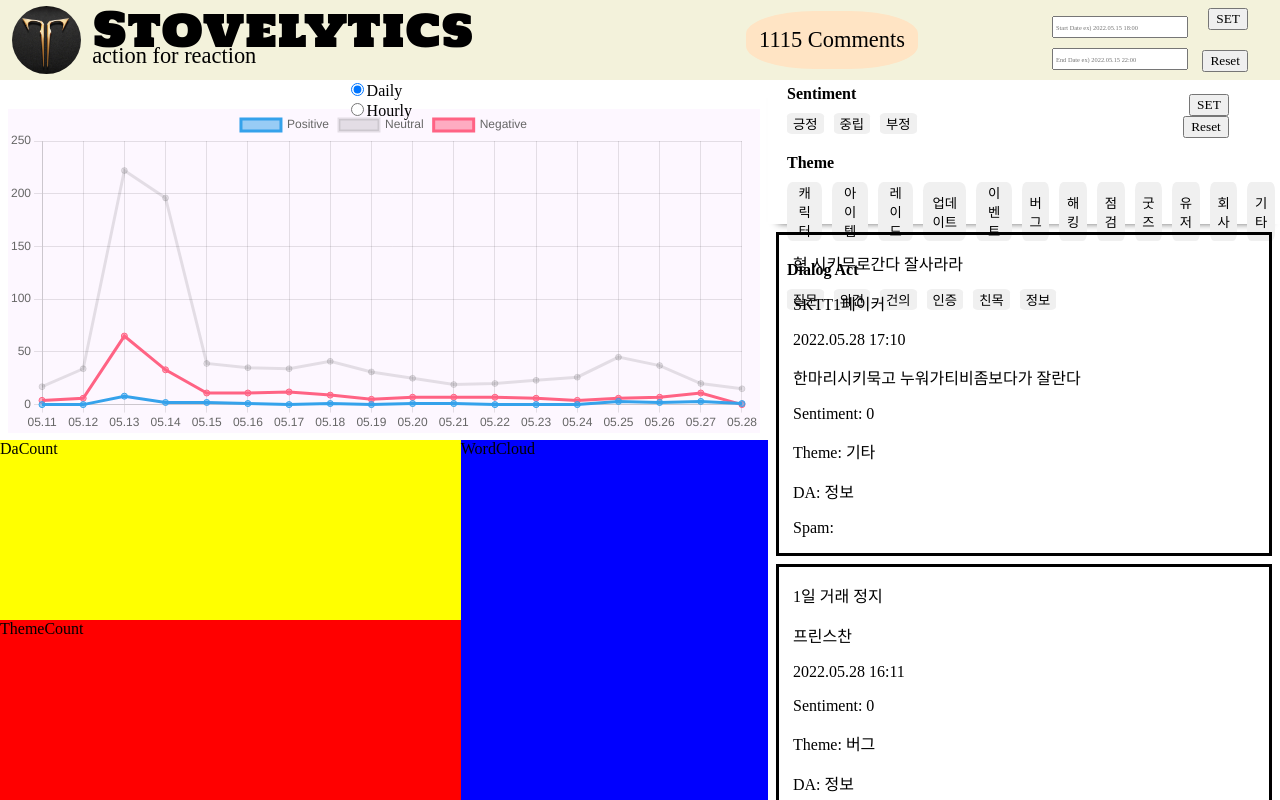
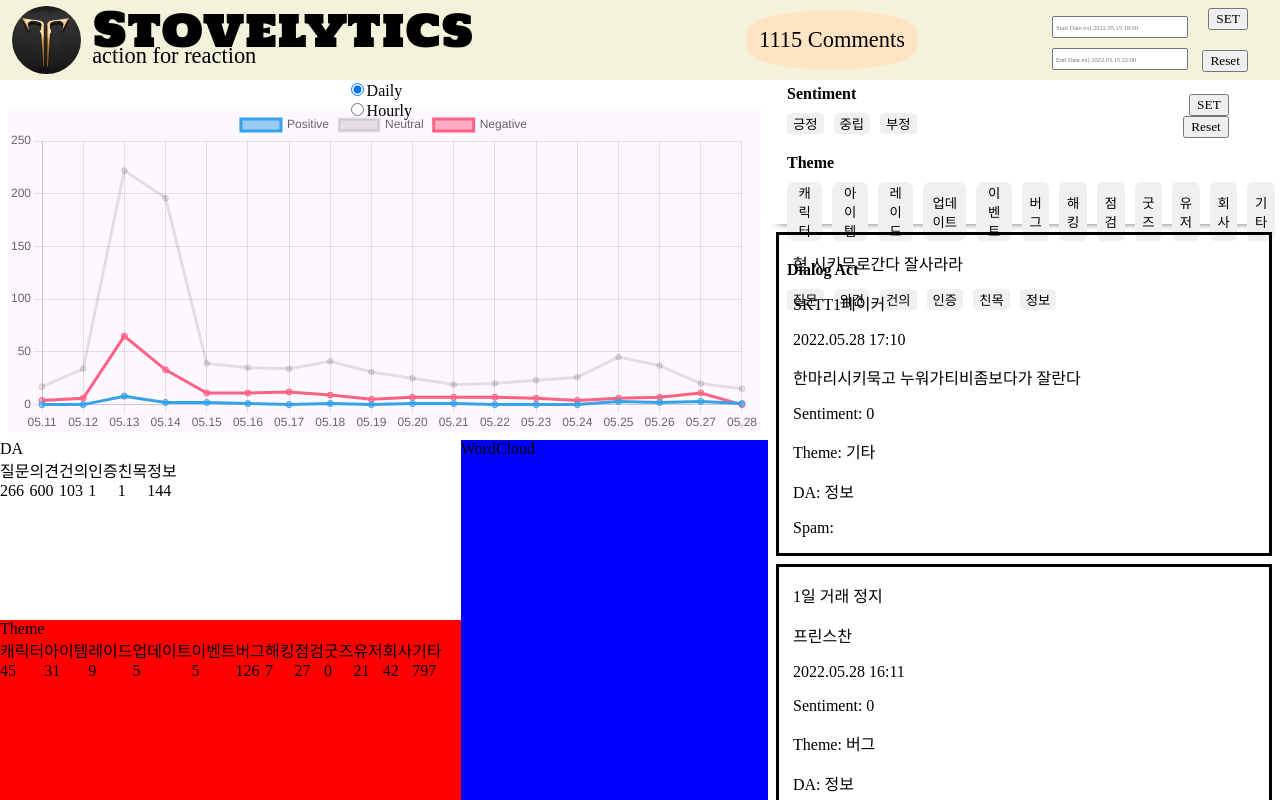
Before and after one commit to Albatross-Labs/Stovelytics, a React (Create React App) app: page / in a window 1280 px wide. Built offline with nearby package versions, Linux system fonts and the light colour scheme; a web font is replaced by a local one.

Commit message:
Counter simple added

```diff
--- a/package.json
+++ b/package.json
@@ -3,7 +3,13 @@
   "version": "0.1.0",
   "private": true,
   "dependencies": {
+    "@fortawesome/fontawesome-svg-core": "^6.1.1",
+    "@fortawesome/free-brands-svg-icons": "^6.1.1",
+    "@fortawesome/free-regular-svg-icons": "^6.1.1",
+    "@fortawesome/free-solid-svg-icons": "^6.1.1",
+    "@fortawesome/react-fontawesome": "^0.1.18",
     "axios": "^0.26.1",
+    "babel-plugin-macros": "^3.1.0",
     "chart.js": "^3.8.0",
     "css-loader": "^6.7.1",
     "react": "^18.0.0",
--- /dev/null
+++ b/src/components/PeriodAnalysis/Counter/IconWithCount.jsx
@@ -0,0 +1,27 @@
+import React, { useContext } from 'react'
+import styled from 'styled-components';
+
+import { FontAwesomeIcon } from '@fortawesome/react-fontawesome'
+import { PeriodContext } from '../../../contexts/PeriodContext';
+
+const Count = styled.div`
+
+`
+
+export default function IconWithCount({label}) {
+  const [period, setPeriod] = useContext(PeriodContext)
+
+  var count = 0;
+  for(const comment of period){
+    if(comment.da === label.name || comment.theme === label.name )
+      count++
+  }
+
+  return (
+    <div>
+      <div>{label.name}</div>
+      <FontAwesomeIcon icon={label.img}/>
+      <Count>{count}</Count>
+    </div>
+  )
+}
--- a/src/components/PeriodAnalysis/DaCount.jsx
+++ b/src/components/PeriodAnalysis/DaCount.jsx
@@ -1,16 +1,62 @@
 import React from 'react'
 import styled from 'styled-components';
+
+import IconWithCount from './Counter/IconWithCount';
+import { faComments } from '@fortawesome/free-solid-svg-icons'
 
 const Wrapper = styled.div`
   position: relative;
   width: 60%;
   height: 25%;
-  background-color: yellow;
+  // background-color: yellow;
 `
+
+const Title = styled.div`
+
+`
+
+
+const IconWrapper = styled.div`
+  display: flex;
+  flex-direction: row;
+`
+
+const DaLabelList = [
+  {
+    name: '질문',
+    img: 'faCoffee'
+  },
+  {
+    name: '의견',
+    img: 'faCoffee'
+  },
+  {
+    name: '건의',
+    img: 'faCoffee'
+  },
+  {
+    name: '인증',
+    img: 'faCoffee'
+  },
+  {
+    name: '친목',
+    img: 'faCoffee'
+  },
+  {
+    name: '정보',
+    img: 'faCoffee'
+  },
+]
+
 export default function DaCount() {
   return (
     <Wrapper>
-      DaCount
+      <Title>DA</Title>
+      <IconWrapper>
+        {DaLabelList.map(label => (
+          <IconWithCount label={label} key={label.name}></IconWithCount>
+        ))}
+      </IconWrapper>
     </Wrapper>
   )
 }
--- a/src/components/PeriodAnalysis/SentimentGraph.jsx
+++ b/src/components/PeriodAnalysis/SentimentGraph.jsx
@@ -4,7 +4,7 @@ import { Line } from 'react-chartjs-2'
 import { Chart as ChartJS } from 'chart.js/auto';
 
 import { PeriodContext } from '../../contexts/PeriodContext';
-import DayHourRadio from './DayHourRadio';
+import DayHourRadio from './SentimentGraph/DayHourRadio';
 
 const Wrapper = styled.div`
   position: relative;
@@ -40,8 +40,8 @@ export default function SentimentGraph() {
 
     const dayCount = {}
     period.map(comment => {
-    const day = comment.created.substring(5, 10)
-    if(!(day in dayCount))
+      const day = comment.created.substring(5, 10)
+      if(!(day in dayCount))
         dayCount[day] = new Array();
       dayCount[day].push(comment)
     })
--- a/src/components/PeriodAnalysis/ThemeCount.jsx
+++ b/src/components/PeriodAnalysis/ThemeCount.jsx
@@ -1,5 +1,8 @@
 import React from 'react'
 import styled from 'styled-components';
+
+import IconWithCount from './Counter/IconWithCount';
+
 
 const Wrapper = styled.div`
   position: relative;
@@ -7,10 +10,76 @@ const Wrapper = styled.div`
   height: 25%;
   background-color: red;
 `
+const Title = styled.div`
+
+`
+
+const CounterWrapper = styled.div`
+  display: flex;
+  flex-direction: row;
+`
+
+const ThemeLabelList = [
+  {
+    name: '캐릭터',
+    img: ''
+  },
+  {
+    name: '아이템',
+    img: ''
+  },
+  {
+    name: '레이드',
+    img: ''
+  },
+  {
+    name: '업데이트',
+    img: ''
+  },
+  {
+    name: '이벤트',
+    img: ''
+  },
+  {
+    name: '버그',
+    img: ''
+  },
+  {
+    name: '해킹',
+    img: ''
+  },
+  {
+    name: '점검',
+    img: ''
+  },
+  {
+    name: '굿즈',
+    img: ''
+  },
+  {
+    name: '유저',
+    img: ''
+  },
+  {
+    name: '회사',
+    img: ''
+  },
+  {
+    name: '기타',
+    img: ''
+  }
+]
+
+
 export default function ThemeCount() {
   return (
     <Wrapper>
-      ThemeCount
+      <Title>Theme</Title>
+      <CounterWrapper>
+        {ThemeLabelList.map(label => (
+          <IconWithCount label={label} key={label.name}></IconWithCount>
+        ))}
+      </CounterWrapper>
     </Wrapper>
   )
 }
--- a/src/sections/PeriodAnalysis.jsx
+++ b/src/sections/PeriodAnalysis.jsx
@@ -1,5 +1,6 @@
 import React from 'react'
 import styled from 'styled-components';
+
 import DaCount from '../components/PeriodAnalysis/DaCount';
 import SentimentGraph from '../components/PeriodAnalysis/SentimentGraph';
 import ThemeCount from '../components/PeriodAnalysis/ThemeCount';
```
Also changed, not shown: src/components/PeriodAnalysis/SentimentGraph/DayHourRadio.jsx (renamed from src/components/PeriodAnalysis/DayHourRadio.jsx), 1 other file (tests, documents, lock files or other folders).
